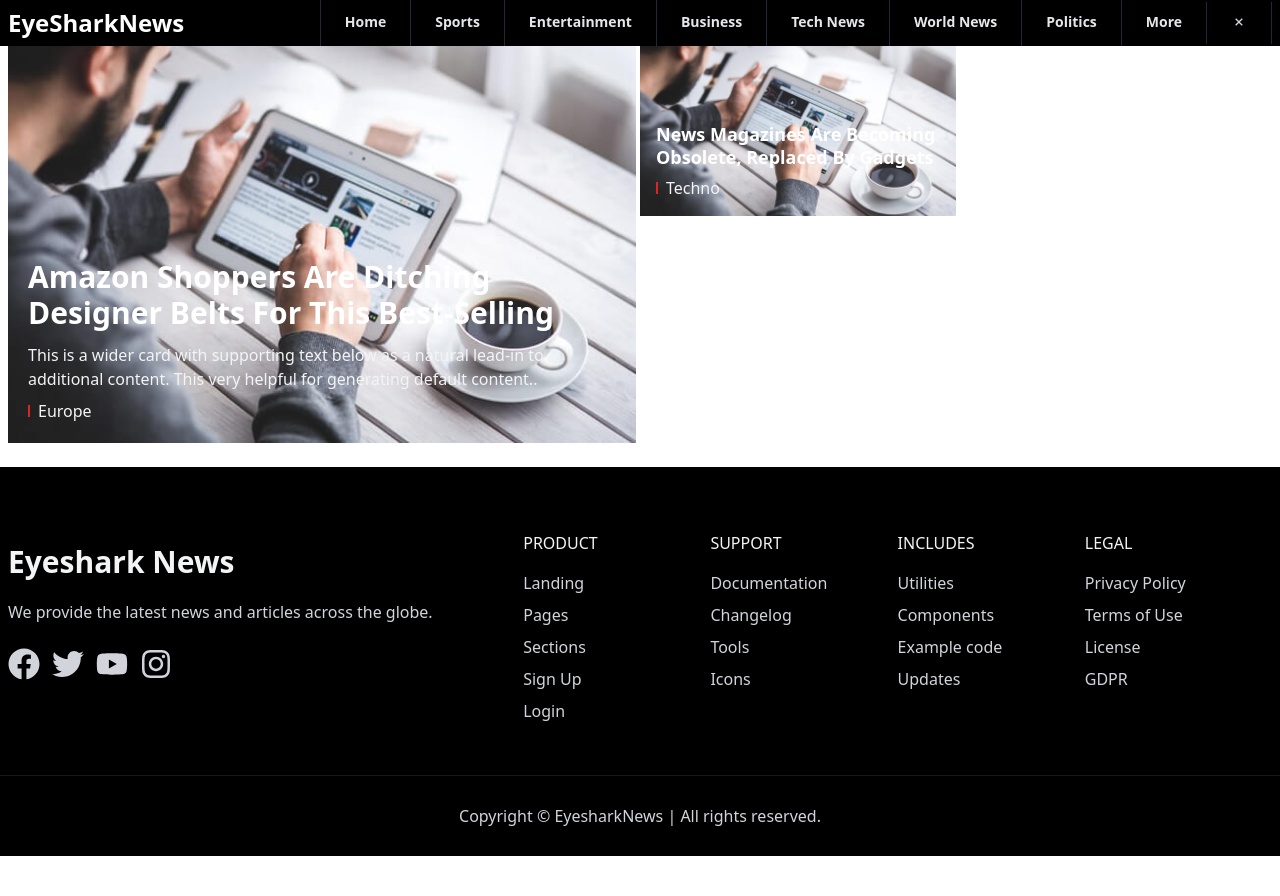
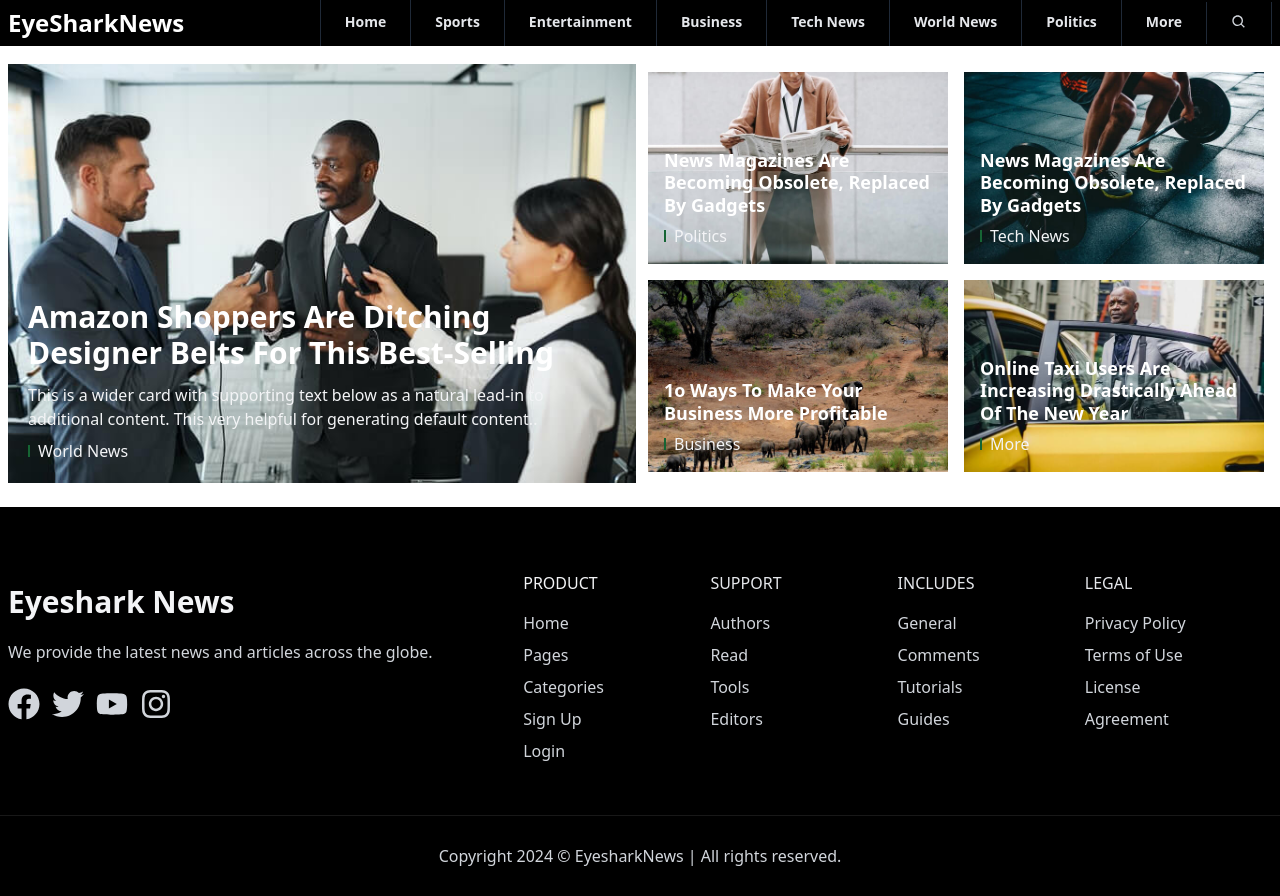
Before and after one commit to Kincaid-kroos/eyesharknews, a React (Vite) app in the folder eyesharknews/: page / in a window 1280 px wide. Before the commit the page ends 856 px from the top, so only its background shows below. Built offline with nearby package versions, Linux system fonts and the light colour scheme.

Commit message:
added footer js fullyear automated function

```diff
--- a/eyesharknews/src/Pages/Homepages/hero.jsx
+++ b/eyesharknews/src/Pages/Homepages/hero.jsx
@@ -1,12 +1,16 @@
-import img1 from '../../assets/img1.jpg';
+import img8 from '../../assets/img8.jpg';
+import img2 from '../../assets/img2.jpg';
+import img14 from '../../assets/img14.jpg';
+import img25 from '../../assets/img25.jpg';
+import img5 from  '../../assets/img5.jpg';
 
 
 
 const Hero = () => {
   return (
-    <div>
+    <div >
       {/* hero big grid */}
-      <div className="bg-white py-6">
+      <div className="bg-white pt-16 py-6">
         <div className="xl:container mx-auto px-3 sm:px-4 xl:px-2">
           {/* big grid 1 */}
           <div className="flex flex-row flex-wrap">
@@ -14,8 +18,8 @@ const Hero = () => {
             <div className="flex-shrink max-w-full w-full lg:w-1/2 pb-1 lg:pb-0 lg:pr-1">
               <div className="relative hover-img max-h-98 overflow-hidden">
                 <a href="#">
-                  {/* Replace <img> with React Icons */}
-                  <img className="max-w-full w-full mx-auto h-auto text-gray-500" src={img1} />
+
+                  <img className="max-w-full w-full mx-auto h-auto text-gray-500" src={img8} />
                 </a>
                 <div className="absolute px-5 pt-8 pb-5 bottom-0 w-full bg-gradient-cover">
                   <a href="#">
@@ -23,7 +27,7 @@ const Hero = () => {
                   </a>
                   <p className="text-gray-100 hidden sm:inline-block">This is a wider card with supporting text below as a natural lead-in to additional content. This very helpful for generating default content..</p>
                   <div className="pt-2">
-                    <div className="text-gray-100"><div className="inline-block h-3 border-l-2 border-red-600 mr-2"></div>Europe</div>
+                    <div className="text-gray-100"><div className="inline-block h-3 border-l-2 border-green-800 mr-2"></div>World News</div>
                   </div>
                 </div>
               </div>
@@ -32,23 +36,72 @@ const Hero = () => {
             {/* Start box news */}
             <div className="flex-shrink max-w-full w-full lg:w-1/2">
               <div className="box-one flex flex-row flex-wrap">
-                <article className="flex-shrink max-w-full w-full sm:w-1/2">
+                <article className="flex-shrink max-w-full w-full sm:w-1/2 p-2">
                   <div className="relative hover-img max-h-48 overflow-hidden">
                     <a href="#">
-                      {/* Replace <img> with React Icons */}
-                      <img className="max-w-full w-full mx-auto h-auto text-gray-500" src={img1} />
+
+                      <img className="max-w-full w-full mx-auto h-auto text-gray-500" src={img2} />
                     </a>
                     <div className="absolute px-4 pt-7 pb-4 bottom-0 w-full bg-gradient-cover">
                       <a href="#">
                         <h2 className="text-lg font-bold capitalize leading-tight text-white mb-1">News magazines are becoming obsolete, replaced by gadgets</h2>
                       </a>
                       <div className="pt-1">
-                        <div className="text-gray-100"><div className="inline-block h-3 border-l-2 border-red-600 mr-2"></div>Techno</div>
+                        <div className="text-gray-100"><div className="inline-block h-3 border-l-2 border-green-800 mr-2"></div>Politics</div>
                       </div>
                     </div>
                   </div>
                 </article>
-                {/* Repeat for other articles */}
+                <article className="flex-shrink max-w-full w-full sm:w-1/2 p-2">
+                  <div className="relative hover-img max-h-48 overflow-hidden">
+                    <a href="#">
+
+                      <img className="max-w-full w-full mx-auto h-auto text-gray-800" src={img14} />
+                    </a>
+                    <div className="absolute px-4 pt-7 pb-4 bottom-0 w-full bg-gradient-cover">
+                      <a href="#">
+                        <h2 className="text-lg font-bold capitalize leading-tight text-white mb-1">News magazines are becoming obsolete, replaced by gadgets</h2>
+                      </a>
+                      <div className="pt-1">
+                        <div className="text-gray-100"><div className="inline-block h-3 border-l-2 border-green-800 mr-2"></div>Tech News</div>
+                      </div>
+                    </div>
+                  </div>
+                </article>
+                <article className="flex-shrink max-w-full w-full sm:w-1/2 p-2">
+                  <div className="relative hover-img max-h-48 overflow-hidden">
+                    <a href="#">
+
+                      <img className="max-w-full w-full mx-auto h-auto text-gray-800" src={img25} />
+                    </a>
+                    <div className="absolute px-4 pt-7 pb-4 bottom-0 w-full bg-gradient-cover">
+                      <a href="#">
+                        <h2 className="text-lg font-bold capitalize leading-tight text-white mb-1">1o ways to make your business more profitable</h2>
+                      </a>
+                      <div className="pt-1">
+                        <div className="text-gray-100"><div className="inline-block h-3 border-l-2 border-green-800 mr-2"></div>Business</div>
+                      </div>
+                    </div>
+                  </div>
+                </article>
+
+                <article className="flex-shrink max-w-full w-full sm:w-1/2 p-2">
+                <div className="relative hover-img max-h-48 overflow-hidden">
+                  <a href="#">
+                    <img className="max-w-full w-full mx-auto h-auto" src={img5} alt="Image description" />
+                  </a>
+                  <div className="absolute px-4 pt-7 pb-4 bottom-0 w-full bg-gradient-cover">
+                    <a href="#">
+                      <h2 className="text-lg font-bold capitalize leading-tight text-[#ffffff] mb-1">Online taxi users are increasing drastically ahead of the new year</h2>
+                    </a>
+                    <div className="pt-1">
+                      <div className="text-gray-100"><div className="inline-block h-3 border-l-2 border-green-800 mr-2"></div>More</div>
+                    </div>
+                  </div>
+                </div>
+              </article>
+
+
               </div>
             </div>
           </div>
--- a/eyesharknews/src/hoc/footer.jsx
+++ b/eyesharknews/src/hoc/footer.jsx
@@ -3,6 +3,8 @@ import Scroll from './scroll.jsx';
 
 
 const Footer = () => {
+    const timeline = new Date().getFullYear();
+
   return (
     <div>
     <footer className="bg-black text-gray-300">
@@ -43,38 +45,38 @@ const Footer = () => {
                    <div className="flex-shrink max-w-full w-1/2 md:w-1/4 mb-6 lg:mb-0">
                      <h4 className="text-base leading-normal mb-3 uppercase text-gray-100">Product</h4>
               <ul>
-          <li className="py-1 hover:text-white"><a href="#">Landing</a></li>
-          <li className="py-1 hover:text-white"><a href="#">Pages</a></li>
-          <li className="py-1 hover:text-white"><a href="#">Sections</a></li>
-          <li className="py-1 hover:text-white"><a href="#">Sign Up</a></li>
-          <li className="py-1 hover:text-white"><a href="#">Login</a></li>
+          <li className="py-1 hover:text-blue-300"><a href="#">Home</a></li>
+          <li className="py-1 hover:text-blue-300"><a href="#">Pages</a></li>
+          <li className="py-1 hover:text-blue-300"><a href="#">Categories</a></li>
+          <li className="py-1 hover:text-blue-300"><a href="#">Sign Up</a></li>
+          <li className="py-1 hover:text-blue-300"><a href="#">Login</a></li>
         </ul>
       </div>
       <div className="flex-shrink max-w-full w-1/2 md:w-1/4 mb-6 lg:mb-0">
-        <h4 className="text-base leading-normal mb-3 uppercase text-gray-100">Support</h4>
+        <h4 className="text-base leading-normal mb-3 uppercase text-gray-200">Support</h4>
         <ul>
-          <li className="py-1 hover:text-white"><a href="#">Documentation</a></li>
-          <li className="py-1 hover:text-white"><a href="#">Changelog</a></li>
-          <li className="py-1 hover:text-white"><a href="#">Tools</a></li>
-          <li className="py-1 hover:text-white"><a href="#">Icons</a></li>
+          <li className="py-1 hover:text-blue-300"><a href="#">Authors</a></li>
+          <li className="py-1 hover:text-blue-300"><a href="#">Read</a></li>
+          <li className="py-1 hover:text-blue-300"><a href="#">Tools</a></li>
+          <li className="py-1 hover:text-blue-300"><a href="#">Editors</a></li>
         </ul>
       </div>
       <div className="flex-shrink max-w-full w-1/2 md:w-1/4 mb-6 lg:mb-0">
-        <h4 className="text-base leading-normal mb-3 uppercase text-gray-100">Includes</h4>
+        <h4 className="text-base leading-normal mb-3 uppercase text-gray-200">Includes</h4>
         <ul>
-          <li className="py-1 hover:text-white"><a href="#">Utilities</a></li>
-          <li className="py-1 hover:text-white"><a href="#">Components</a></li>
-          <li className="py-1 hover:text-white"><a href="#">Example code</a></li>
-          <li className="py-1 hover:text-white"><a href="#">Updates</a></li>
+          <li className="py-1 hover:text-blue-300"><a href="#">General</a></li>
+          <li className="py-1 hover:text-blue-300"><a href="#">Comments</a></li>
+          <li className="py-1 hover:text-blue-300"><a href="#">Tutorials</a></li>
+          <li className="py-1 hover:text-blue-300"><a href="#">Guides</a></li>
         </ul>
       </div>
       <div className="flex-shrink max-w-full w-1/2 md:w-1/4 mb-6 lg:mb-0">
-        <h4 className="text-base leading-normal mb-3 uppercase text-gray-100">Legal</h4>
+        <h4 className="text-base leading-normal mb-3 uppercase text-gray-200">Legal</h4>
         <ul>
-          <li className="py-1 hover:text-white"><a href="#">Privacy Policy</a></li>
-          <li className="py-1 hover:text-white"><a href="#">Terms of Use</a></li>
-          <li className="py-1 hover:text-white"><a href="#">License</a></li>
-          <li className="py-1 hover:text-white"><a href="#">GDPR</a></li>
+          <li className="py-1 hover:text-blue-300"><a href="#">Privacy Policy</a></li>
+          <li className="py-1 hover:text-blue-300"><a href="#">Terms of Use</a></li>
+          <li className="py-1 hover:text-blue-300"><a href="#">License</a></li>
+          <li className="py-1 hover:text-blue-300"><a href="#">Agreement</a></li>
         </ul>
       </div>
     </div>
@@ -89,7 +91,7 @@ const Footer = () => {
         <div className="container py-4 border-t border-gray-200 border-opacity-10">
           <div className="row">
             <div className="col-12 col-md text-center">
-              <p className="d-block my-3">Copyright © EyesharkNews | All rights reserved.</p>
+              <p className="d-block my-3">Copyright {timeline} © EyesharkNews | All rights reserved.</p>
             </div>
           </div>
         </div>
--- a/eyesharknews/src/hoc/navbar.jsx
+++ b/eyesharknews/src/hoc/navbar.jsx
@@ -1,5 +1,5 @@
 
-import { BiSearch, BiX, BiMenu } from 'react-icons/bi';
+import { BiSearch,  BiMenu } from 'react-icons/bi';
 import { RiCloseLine } from 'react-icons/ri';
 import { Link } from 'react-router-dom';
 import { useState } from 'react';
@@ -14,6 +14,10 @@ const Navbar = () => {
 
   const toggleSearch = () => {
     setIsSearchOpen(!isSearchOpen);
+  };
+
+  const closeSearch = () => {
+    setIsSearchOpen(false);
   };
 
   return (
@@ -52,16 +56,18 @@ const Navbar = () => {
     <Link className="block py-3 px-6 border-b-2 border-transparent" to="/category/more">More</Link>
   </li>
 </ul>
-
-                <div className="flex flex-row items-center text-gray-300">
+<div className="flex flex-row items-center text-gray-300">
                   {isSearchOpen ? (
                     <div className="search-dropdown relative border-r lg:border-l border-gray-800 hover:bg-gray-900">
                       <div className="dropdown-menu absolute left-auto right-0 top-full z-50 text-left bg-white text-gray-700 border border-gray-100 mt-1 p-3" style={{ minWidth: '15rem' }}>
                         <div className="flex flex-wrap items-stretch w-full relative">
-                          <input type="text" className="flex-shrink flex-grow  max-w-full leading-5 w-px flex-1 relative py-2 px-5 text-gray-800 bg-white border border-gray-300 overflow-x-auto focus:outline-none focus:border-gray-400 focus:ring-0 dark:text-gray-400 dark:bg-gray-700 dark:border-gray-700 dark:focus:border-gray-600" name="text" placeholder="Search..." aria-label="search" />
+                          <input type="text" className="flex-shrink flex-grow  max-w-full leading-5 w-px flex-1 relative py-2 px-5 text-gray-800 bg-white border border-gray-300 overflow-x-auto focus:outline-none focus:border-gray-400 focus:ring-0 dark:text-gray-400 dark:bg-green-100  dark:focus:border-gray-600" name="text" placeholder="Search..." aria-label="search" />
                           <div className="flex -mr-px">
-                            <button className="flex items-center py-2 px-5 -ml-1 leading-5 text-gray-100 bg-black hover:text-white hover:bg-gray-900 hover:ring-0 focus:outline-none focus:ring-0" type="submit">
+                            <button className="flex items-center py-2 px-5 -ml-1 leading-5 text-gray-100 bg-black hover:text-white hover:bg-[#9ee251] hover:ring-0 focus:outline-none focus:ring-0" type="submit">
                               <BiSearch />
+                            </button>
+                            <button className="flex items-center py-2 px-5 -ml-1 leading-5 text-gray-100 bg-black hover:text-white hover:bg-[#9ee251] hover:ring-0 focus:outline-none focus:ring-0" onClick={closeSearch}>
+                              <RiCloseLine />
                             </button>
                           </div>
                         </div>
@@ -70,7 +76,7 @@ const Navbar = () => {
                   ) : (
                     <div className="search-dropdown relative border-r lg:border-l border-gray-800 hover:bg-gray-900">
                       <button className="block py-3 px-6 border-b-2 border-transparent" onClick={toggleSearch}>
-                        <BiX />
+                        <BiSearch />
                       </button>
                     </div>
                   )}
```
